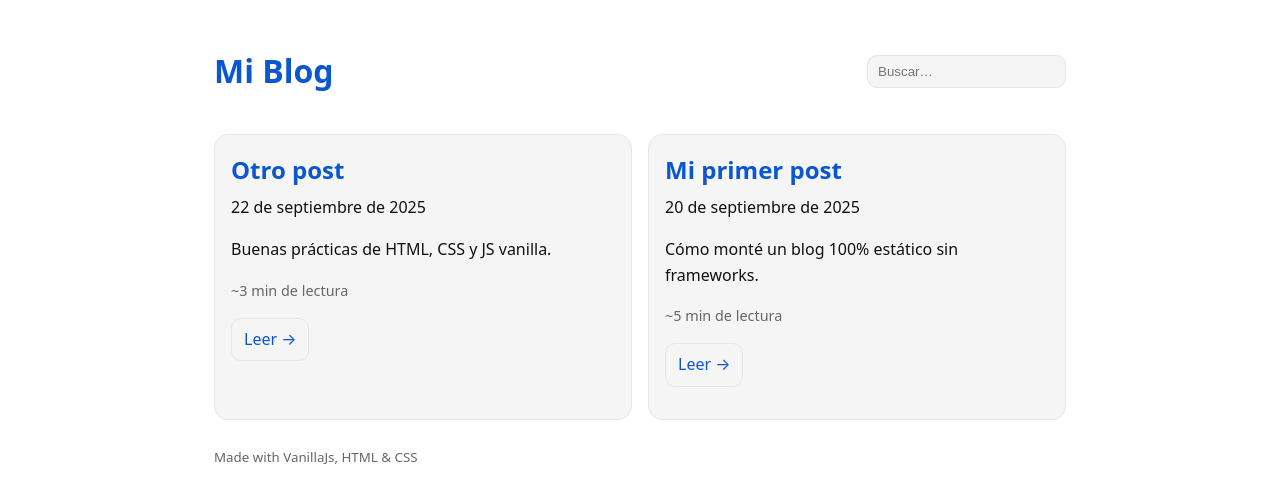
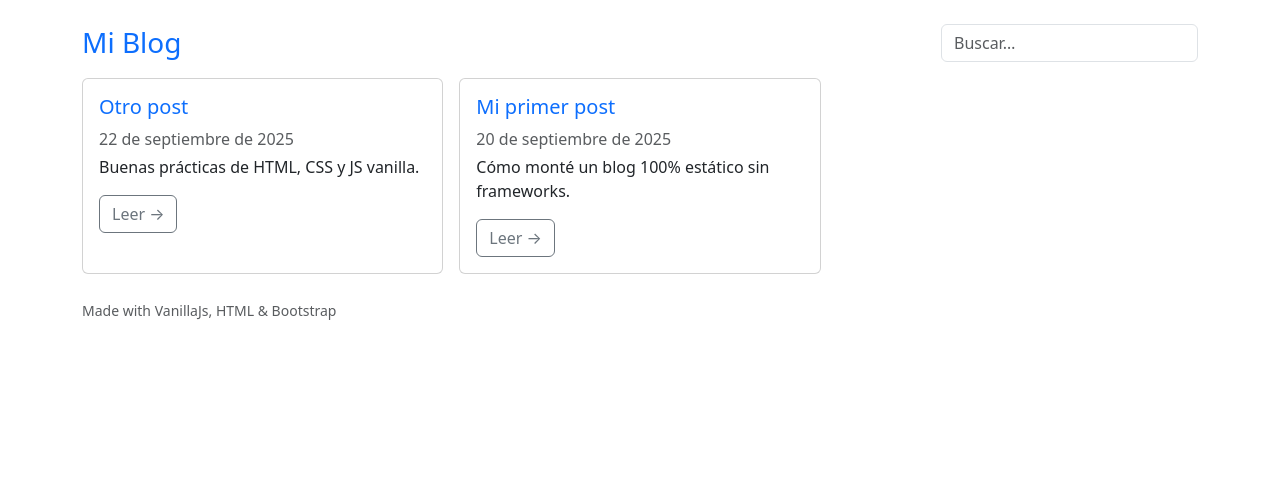
Before and after one commit to arvmirez-unipro/desarrollo_apps_actividad-1, a plain HTML site: page index.html in a window 1280 px wide. Drawn offline with nearby package versions, Linux system fonts and the light colour scheme.

Commit message:
change to bootstrpa

```diff
--- a/app.js
+++ b/app.js
@@ -8,14 +8,17 @@ fetch("posts.json")
 
 function render(items){
   list.innerHTML = items.map(p => `
-    <article class="card">
-      <h2><a href="posts/${p.slug}/">${p.title}</a></h2>
-      <time datetime="${p.date}">${new Date(p.date).toLocaleDateString('es-ES',{year:'numeric',month:'long',day:'numeric'})}</time>
-      <p>${p.excerpt}</p>
-      <p class="muted">~${estimateReadingTime(p.slug)} min de lectura</p>
-      <p><a class="btn" href="posts/${p.slug}/">Leer →</a></p>
-    </article>
-  `).join("") || "<p>No hay entradas.</p>";
+    <div class="col-12 col-md-6 col-lg-4">
+      <article class="card h-100">
+        <div class="card-body">
+          <h2 class="h5 card-title"><a class="text-decoration-none" href="posts/${p.slug}/">${p.title}</a></h2>
+          <time class="text-muted d-block mb-1" datetime="${p.date}">${new Date(p.date).toLocaleDateString('es-ES',{year:'numeric',month:'long',day:'numeric'})}</time>
+          <p class="card-text">${p.excerpt}</p>
+          <a class="btn btn-outline-secondary" href="posts/${p.slug}/">Leer →</a>
+        </div>
+      </article>
+    </div>
+  `).join("") || "<p class='text-muted'>No hay entradas.</p>";
 }
 
 search?.addEventListener("input", (e)=>{
--- a/index.html
+++ b/index.html
@@ -4,20 +4,21 @@
   <meta charset="utf-8" />
   <meta name="viewport" content="width=device-width,initial-scale=1" />
   <title>Mi Blog</title>
-  <link rel="stylesheet" href="styles.css">
+  <link href="https://cdn.jsdelivr.net/npm/bootstrap@5.3.3/dist/css/bootstrap.min.css" rel="stylesheet" integrity="sha384-QWTKZyjpPEjISv5WaRU9OFeRpok6YctnYmDr5pNlyT2bRjXh0JMhjY6hW+ALEwIH" crossorigin="anonymous">
 </head>
 <body>
-<header class="site-header">
-  <h1><a href="./">Mi Blog</a></h1>
-  <div class="actions">
-    <input id="search" type="search" placeholder="Buscar…" aria-label="Buscar posts">
-  </div>
-</header>
+<div class="container py-4">
+  <header class="d-flex align-items-center justify-content-between mb-3">
+    <h1 class="h3 m-0"><a href="./" class="text-decoration-none">Mi Blog</a></h1>
+    <div class="d-flex align-items-center" style="gap:.5rem;">
+      <input id="search" type="search" class="form-control" placeholder="Buscar…" aria-label="Buscar posts" />
+    </div>
+  </header>
 
-<main id="list" class="grid"></main>
+  <main id="list" class="row g-3"></main>
 
-<footer class="site-footer"><small>Made with VanillaJs, HTML & CSS</small></footer>
-
+  <footer class="mt-4 text-muted"><small>Made with VanillaJs, HTML & Bootstrap</small></footer>
+</div>
 <script src="app.js" defer></script>
 </body>
 </html>
--- a/styles.css
+++ b/styles.css
@@ -1,4 +1,3 @@
-:root { --bg:#ffffff; --fg:#111; --muted:#666; --card:#f5f5f5; --border:#e6e6e6; --accent:#0b57d0; }
 :root[data-theme="dark"] { --bg:#0f1115; --fg:#eaeaea; --muted:#9aa0a6; --card:#161a22; --border:#2a2f3a; --accent:#8ab4f8; }
 * { box-sizing: border-box; }
 body { margin: 0 auto; max-width: 900px; padding: 24px; background: var(--bg); color: var(--fg); font: 16px/1.6 system-ui, -apple-system, Segoe UI, Roboto, sans-serif; }
```
Also changed, not shown: posts/mi-primer-post/index.html (+13 -12 lines), posts/otro-post/index.html (+13 -12 lines).
